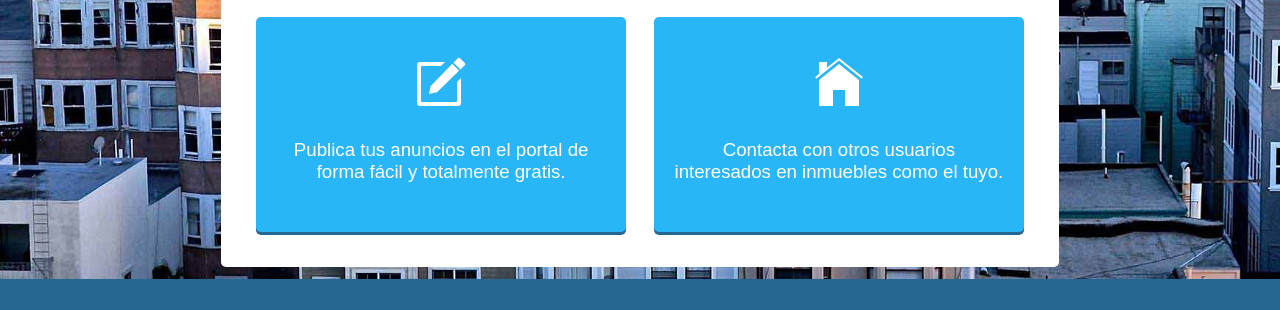
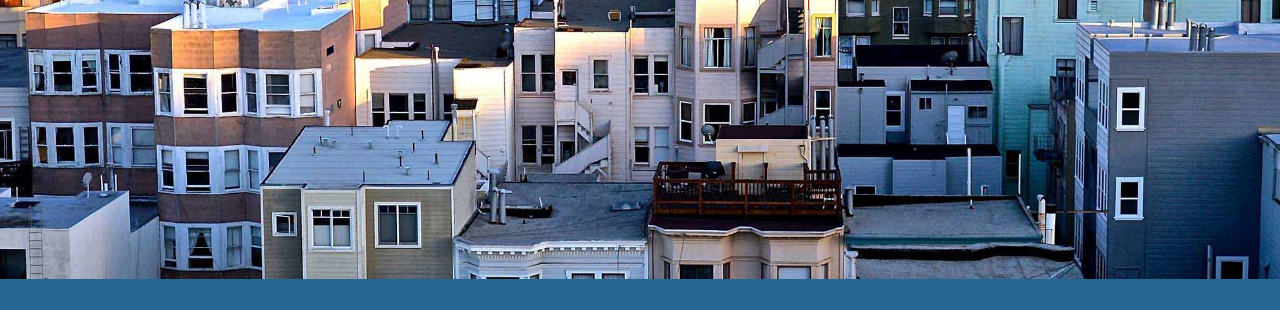
Before and after one commit to denissegomez/gru5web, a website: page src/index.html in a window 1280 px wide. Shown: the part 391-701 px from the top of the page. Drawn offline with nearby package versions, Linux system fonts and the light colour scheme.

Commit message:
Home background image

```diff
--- a/src/home.css
+++ b/src/home.css
@@ -1,28 +1,8 @@
-.header {
-    background-color: var(--primary-color);
-    position: absolute !important;
-    right: 0;
-    left: 0;
-    z-index: 1000;
-}
-
-.banner {
-    position: relative;
-    background-image: url("images/kimson-doan-37958.jpg");
+.content {
+    background-image: url("images/kimson-doan-37958.jpg") !important;
     background-size: cover;
-    width: 100%;
-    height: 820px;
-    display: flex;
-    justify-content: center;
-    align-content: center;
-    flex-direction: column;
-    margin: 0;
-    padding-bottom: -30px;
-    margin-bottom: -30px;
-}
-
-.banner div {
-    align-self: center;
+    width: 100% !important;
+    height: calc(100vh - 100px);
 }
 
 .well  {
--- a/src/index.html
+++ b/src/index.html
@@ -20,8 +20,8 @@
         </div>
 
         <!-- Content -->
-        <div class="banner">
-            <div class="well">
+        <div class="content">
+            <!--<div class="well">
                 <h2>Tu casa está aquí</h2>
                 <h3>Encuentra tu vivienda en el portal más importante del país.</h3>
                 <div class="container">
@@ -34,7 +34,7 @@
                         <p class="text-box">Contacta con otros usuarios interesados en inmuebles como el tuyo.</p>
                     </div>
                 </div>
-            </div>
+            </div>-->
         </div>
 
         <!-- Footer -->
--- a/src/styles.css
+++ b/src/styles.css
@@ -24,6 +24,7 @@ body {
     font-size: var(--normal-font-size);
     width: var(--full-width);
     margin: 0;
+    height: 100%;
 }
 
 .header{
```
